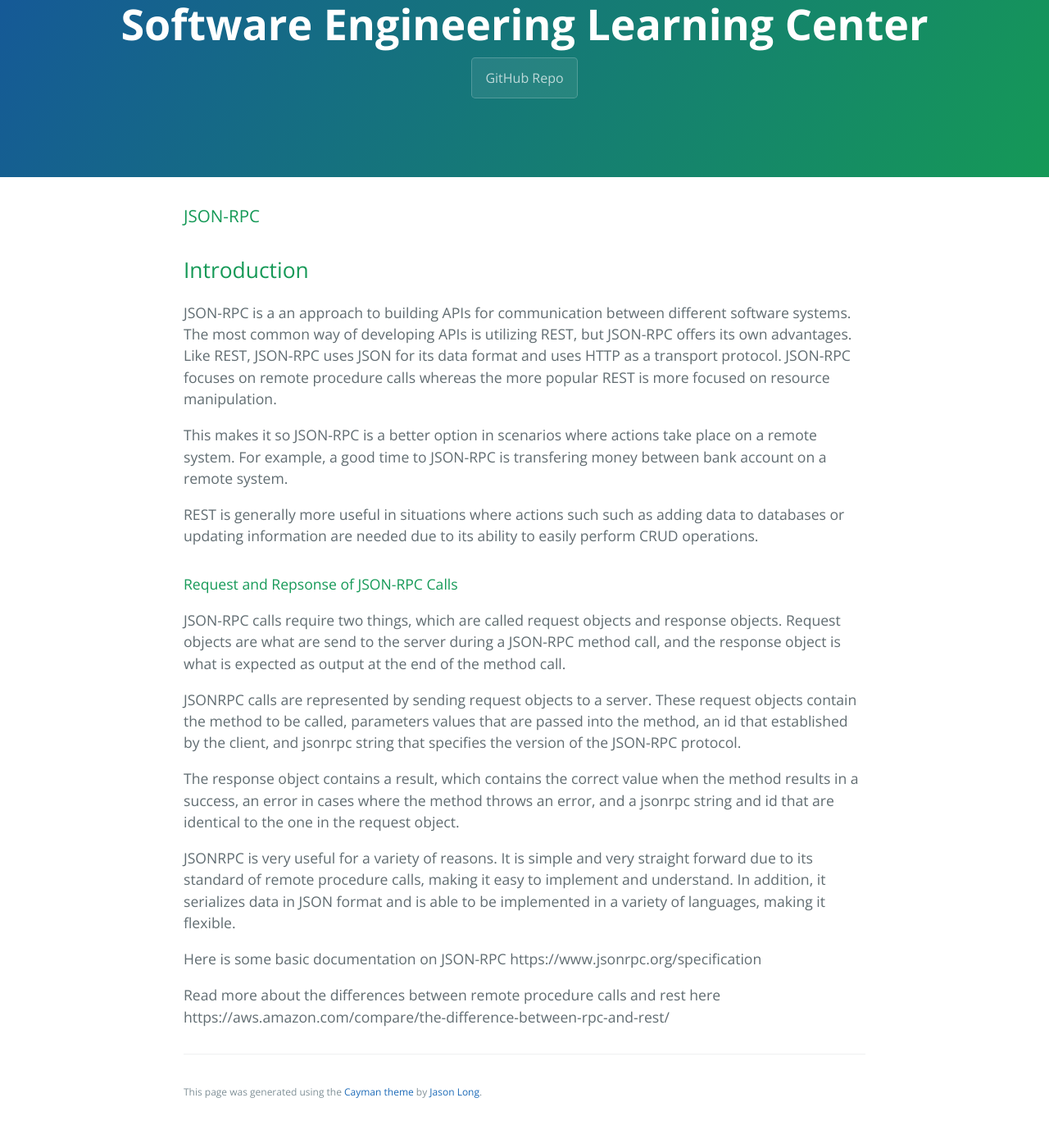
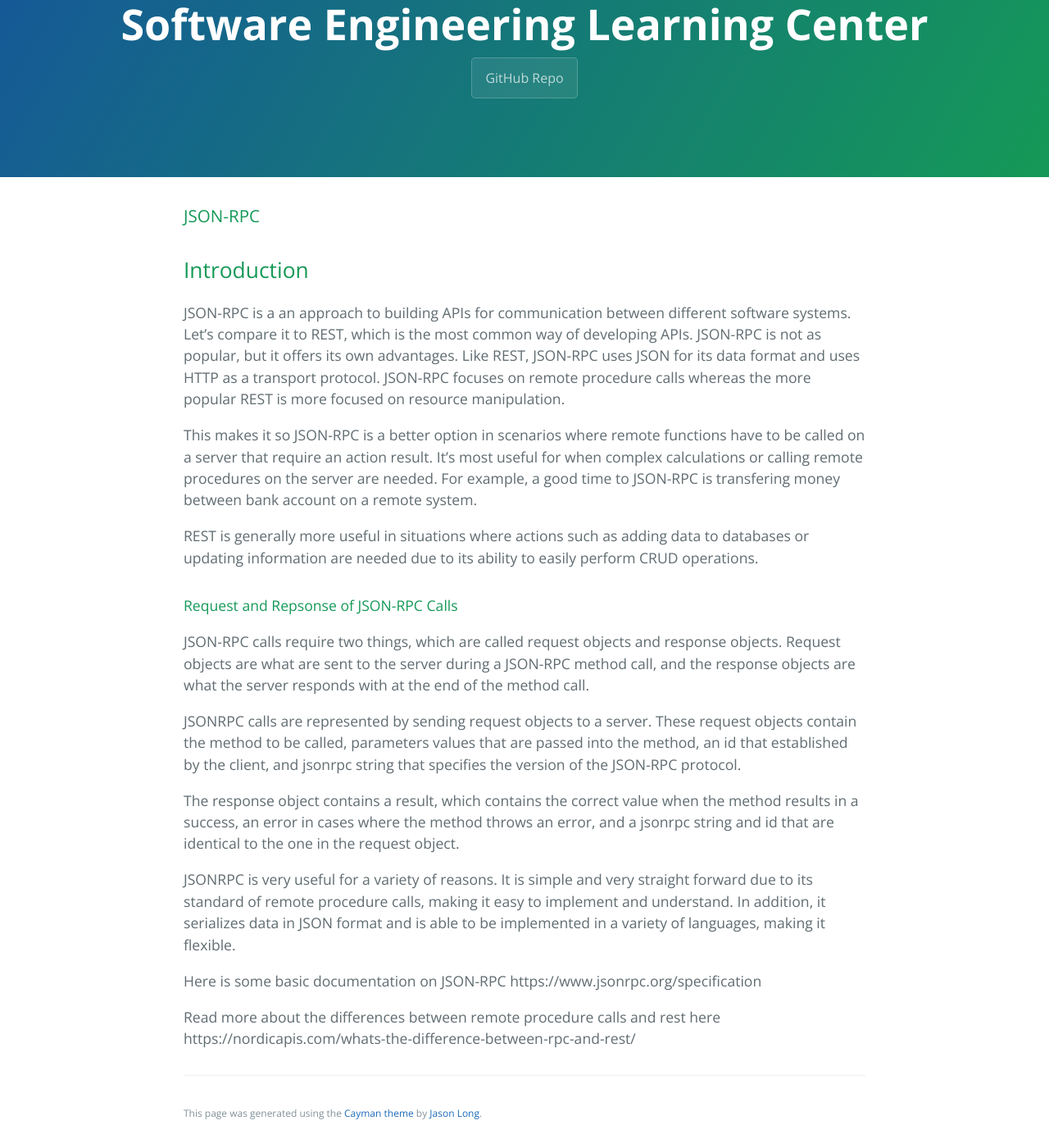
Before and after one commit to learning-software-engineering/learning-software-engineering.github.io, a Jekyll site: the page built from Topics/Tech_Stacks/JSONRPC.md, in a window 1280 px wide and 1400 px high, scrolled down 90 px. Shown: the whole window at 82% size. Built offline with Jekyll 4.4.1, drawn with Linux system fonts in a browser that asks for light colours; our own code applies the rules of GitHub Pages for plain Markdown files; before the commit the page ends 1464 px from its top, so only the background shows below that.

Commit message:
change link

```diff
--- a/Topics/Tech_Stacks/JSONRPC.md
+++ b/Topics/Tech_Stacks/JSONRPC.md
@@ -1,16 +1,16 @@
 ### JSON-RPC
 
 ## Introduction
-JSON-RPC is a an approach to building APIs for communication between different software systems. The most common way of developing APIs is utilizing REST, but JSON-RPC offers its own advantages. Like REST, JSON-RPC uses JSON for its data format and uses HTTP as a transport protocol. JSON-RPC focuses on remote procedure calls whereas the more popular REST is more focused on resource manipulation.
+JSON-RPC is a an approach to building APIs for communication between different software systems. Let's compare it to REST, which is the most common way of developing APIs. JSON-RPC is not as popular, but it offers its own advantages. Like REST, JSON-RPC uses JSON for its data format and uses HTTP as a transport protocol. JSON-RPC focuses on remote procedure calls whereas the more popular REST is more focused on resource manipulation.
 
-This makes it so JSON-RPC is a better option in scenarios where actions take place on a remote system. For example, a good time to JSON-RPC is transfering money between bank account on a remote system.
+This makes it so JSON-RPC is a better option in scenarios where remote functions have to be called on a server that require an action result. It's most useful for when complex calculations or calling remote procedures on the server are needed. For example, a good time to JSON-RPC is transfering money between bank account on a remote system.
 
-REST is generally more useful in situations where actions such such as adding data to databases or updating information are needed due to its ability to easily perform CRUD operations.
+REST is generally more useful in situations where actions such as adding data to databases or updating information are needed due to its ability to easily perform CRUD operations.
 
 
 #### Request and Repsonse of JSON-RPC Calls
 
-JSON-RPC calls require two things, which are called request objects and response objects. Request objects are what are send to the server during a JSON-RPC method call, and the response object is what is expected as output at the end of the method call.
+JSON-RPC calls require two things, which are called request objects and response objects. Request objects are what are sent to the server during a JSON-RPC method call, and the response objects are what the server responds with at the end of the method call.
 
 JSONRPC calls are represented by sending request objects to a server. These request objects contain the method to be called, parameters values that are passed into the method, an id that established by the client, and jsonrpc string that specifies the version of the JSON-RPC protocol.
 
@@ -20,4 +20,4 @@ JSONRPC is very useful for a variety of reasons. It is simple and very straight
 
 Here is some basic documentation on JSON-RPC https://www.jsonrpc.org/specification
 
-Read more about the differences between remote procedure calls and rest here https://aws.amazon.com/compare/the-difference-between-rpc-and-rest/
+Read more about the differences between remote procedure calls and rest here https://nordicapis.com/whats-the-difference-between-rpc-and-rest/
```
